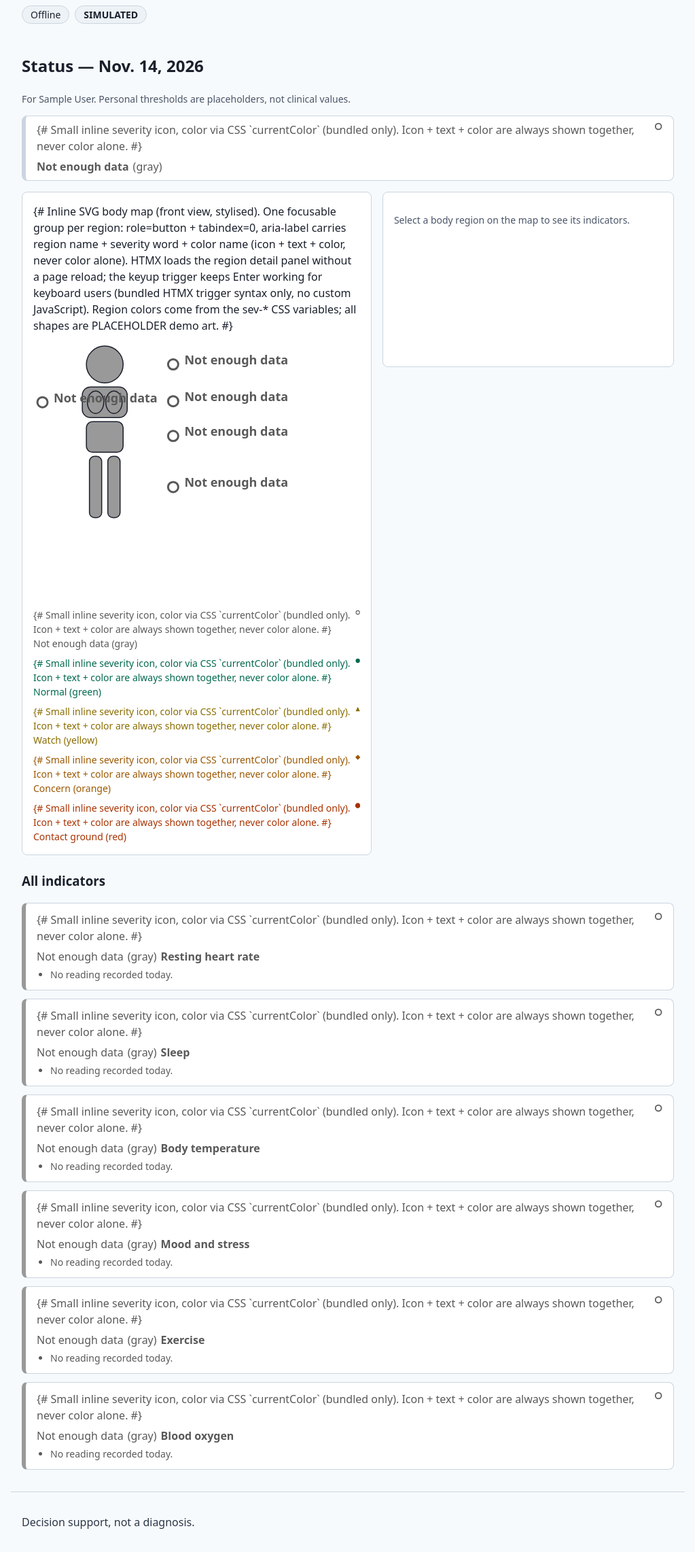
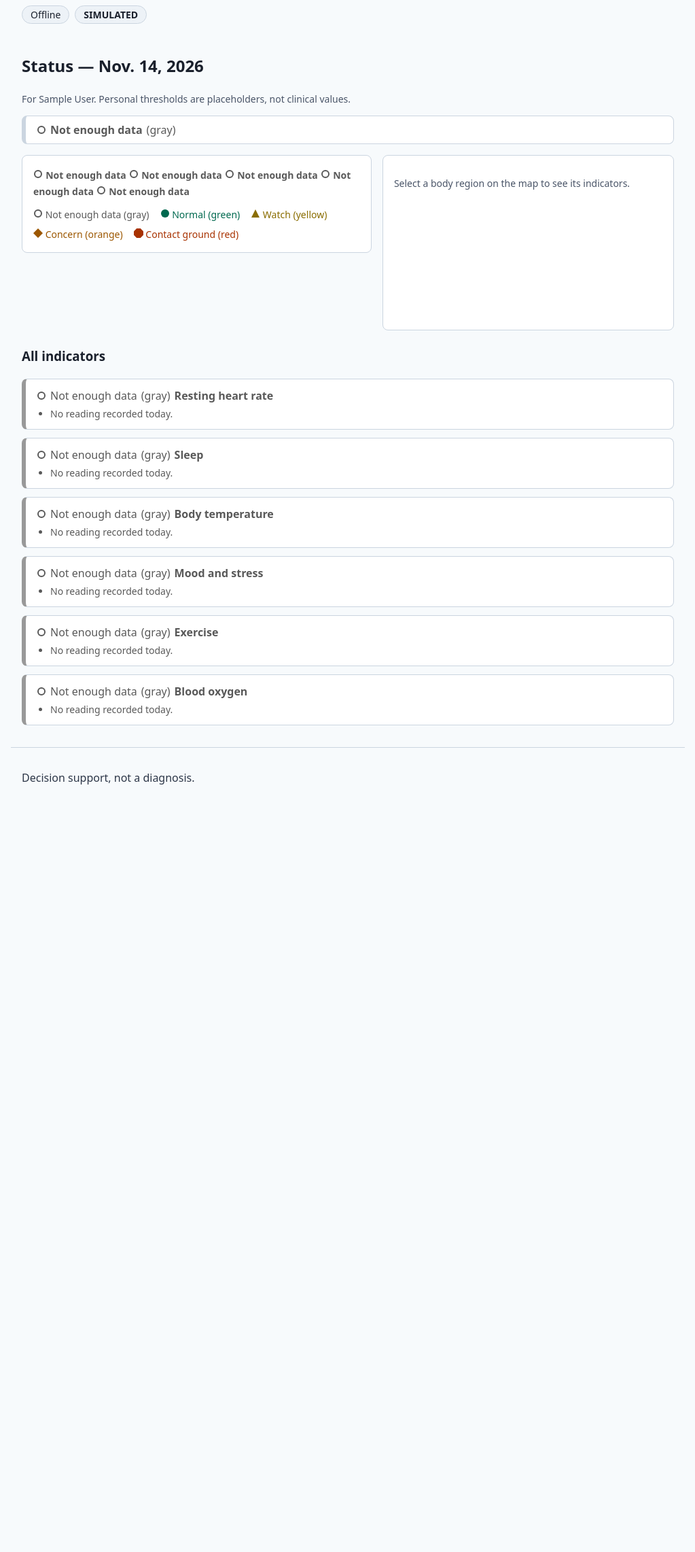
Before and after one commit to SamuelNadutey/AstroPulse, a Django app: page /status/ in a window 1280 px wide. Shown: the part 90-2373 px from the top of the page at 68% size, without its empty margins (128-1151 px from the left). After the commit the page ends 1244 px from the top, so only its background shows below. Run offline with Django 5.2, Linux system fonts and the light colour scheme; tables that the repository leaves empty hold one stand-in row (values such as "Sample post").

Commit message:
stage-4 fix: remove leaked template comments, mood scale / 5, larger region labels

```diff
--- a/core/static/core/app.css
+++ b/core/static/core/app.css
@@ -223,7 +223,7 @@ body {
 
 .bm-label-text {
   fill: currentColor;
-  font-size: 12px;
+  font-size: 14px;
   font-weight: 600;
 }
 
--- a/core/templates/core/_bodymap.html
+++ b/core/templates/core/_bodymap.html
@@ -1,11 +1,3 @@
-{# Inline SVG body map (front view, stylised). One focusable group per
-   region: role=button + tabindex=0, aria-label carries region name +
-   severity word + color name (icon + text + color, never color alone).
-   HTMX loads the region detail panel without a page reload; the keyup
-   trigger keeps Enter working for keyboard users (bundled HTMX trigger
-   syntax only, no custom JavaScript). Region colors come from the
-   sev-* CSS variables; all shapes are PLACEHOLDER demo art. #}
-<svg class="bodymap" viewBox="0 0 320 260" role="group" aria-label="Body map: indicator severity by body region">
 {% for region in regions %}
 <g id="bm-{{ region.name }}"
    class="bm-region sev-{{ region.severity }}"
@@ -36,4 +28,3 @@
   {% endif %}
 </g>
 {% endfor %}
-</svg>
--- a/core/templates/core/_severity_icon.html
+++ b/core/templates/core/_severity_icon.html
@@ -1,5 +1,3 @@
-{# Small inline severity icon, color via CSS `currentColor` (bundled only).
-   Icon + text + color are always shown together, never color alone. #}
 {% if shape == "circle-empty" %}
 <svg width="14" height="14" viewBox="0 0 14 14" role="img" aria-hidden="true" focusable="false"><circle cx="7" cy="7" r="5" fill="none" stroke="currentColor" stroke-width="2"/></svg>
 {% elif shape == "circle" %}
--- a/core/templates/core/status.html
+++ b/core/templates/core/status.html
@@ -6,7 +6,6 @@
 <p>No data yet. Complete a <a href="{% url 'core:checkin' %}">daily check-in</a> first.</p>
 {% else %}
 <p class="placeholder-note">For {{ crew }}. Personal thresholds are placeholders, not clinical values.</p>
-{# Overall banner: worst severity with icon + text + color. #}
 <div class="overall-banner sev-{{ overall.severity }}" role="status">
   <span class="sev-icon" aria-hidden="true">{% include "core/_severity_icon.html" with shape=overall.shape only %}</span>
   <strong class="overall-word">{{ overall.word }}</strong>
@@ -33,7 +32,6 @@
   </section>
 </div>
 
-{# No-JS fallback: the full per-indicator list (Stage 3 output). #}
 <h3>All indicators</h3>
 <div class="status-list">
   {% for entry in entries %}
@@ -42,12 +40,9 @@
       <span class="sev-icon" aria-hidden="true">{% include "core/_severity_icon.html" with shape=entry.display.shape only %}</span>
       <span class="sev-word">{{ entry.display.word }}</span>
       <span class="sev-name">({{ entry.result.severity }})</span>
-      <h4 class="status-label">{{ entry.label }}</h4>
+      <h4 class="status-label">{{ entry.label }}{% if entry.is_simulated %} <span class="badge-simulated">SIMULATED</span>{% endif %}</h4>
       {% if entry.value is not None %}
-      <span class="status-value">{{ entry.value }} {{ entry.unit }}</span>
-      {% endif %}
-      {% if entry.is_simulated %}
-      <span class="badge-simulated">SIMULATED</span>
+      <span class="status-value">{{ entry.value }}{% if entry.key == "mood" %} / 5{% else %} {{ entry.unit }}{% endif %}</span>
       {% endif %}
     </div>
     {% if entry.result.reasons %}
```
Also changed, not shown: core/templates/core/_region_detail.html (+2 -6 lines). Lines whose indentation alone changed are shown as unchanged.
